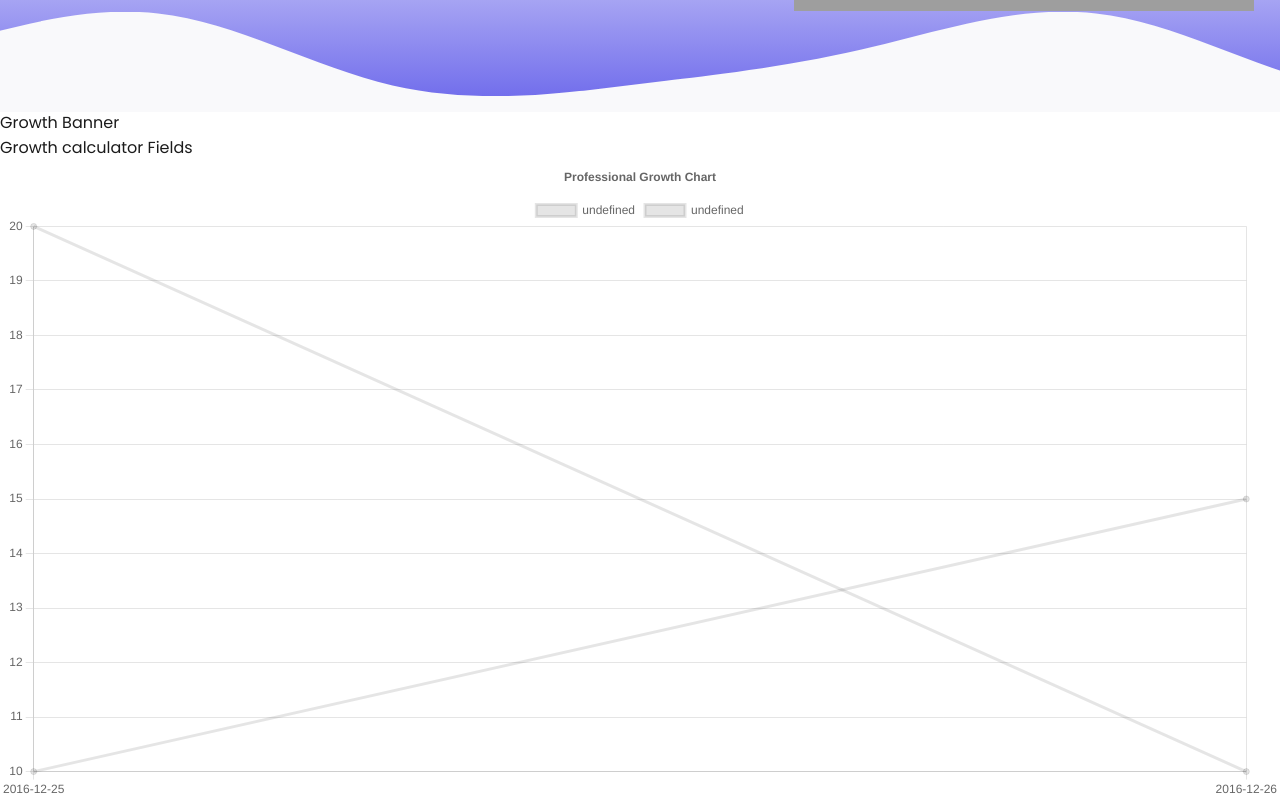
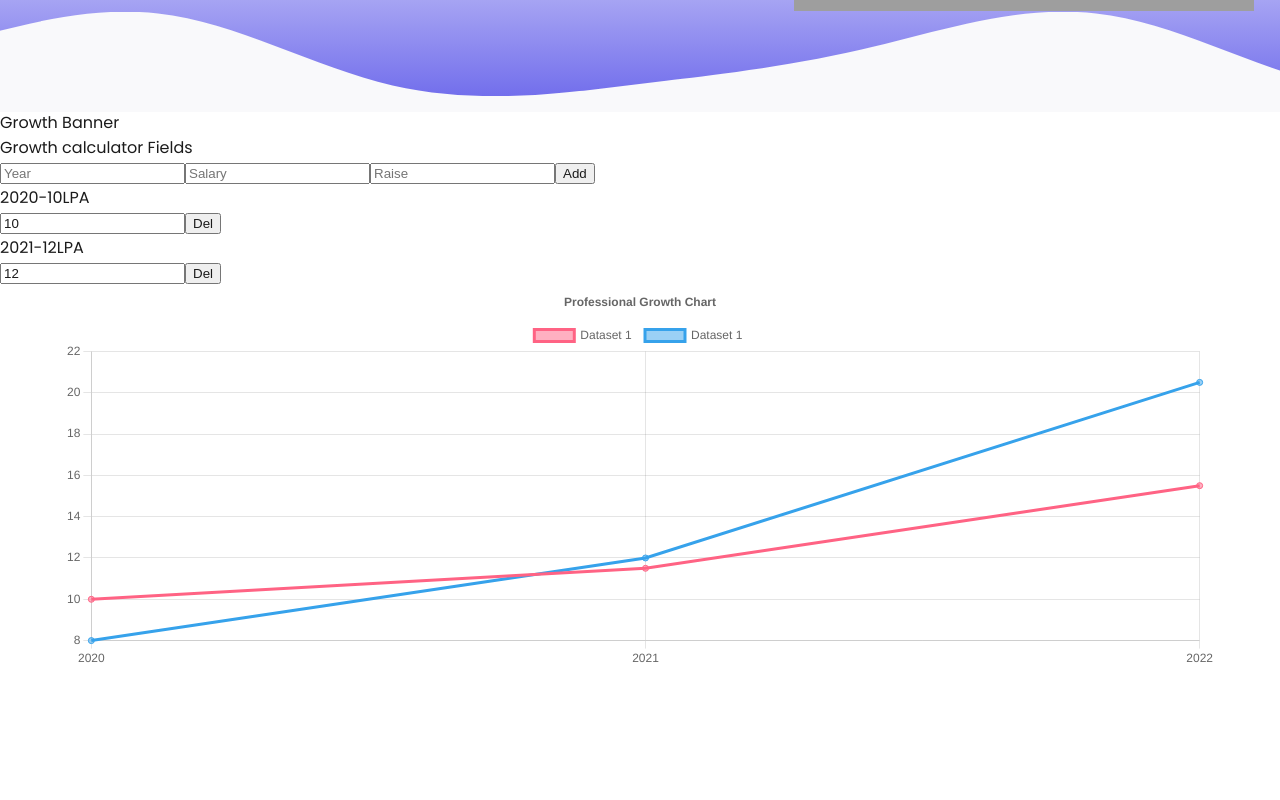
Before and after one commit to ritveak/Growth-chart, a React (Create React App) app in the folder growth-chart/: page /growthCalculator in a window 1280 px wide. Shown: the part 454-1254 px from the top of the page. After the commit the page ends 1123 px from the top, so only its background shows below. Built offline with nearby package versions, Linux system fonts and the light colour scheme; grey boxes are pictures that could not be loaded.

Commit message:
Added UseState to manage rows and updated chart params

```diff
--- a/growth-chart/src/myComponents/growthChartTool/ChartData.js
+++ b/growth-chart/src/myComponents/growthChartTool/ChartData.js
@@ -1,14 +1,23 @@
-const chartData= {datasets: [
+const chartData= {datasets:[
   {
+    label: "Dataset 1 ",
+    backgroundColor: "rgb(255, 99, 132,0.5)",
+    borderColor: "rgb(255, 99, 132)",
     data: [
-        { x: "2016-12-25", y: 20 },
-        { x: "2016-12-26", y: 10 }
+      { x: "2020", y: 10 },
+      { x: "2021", y: 11.5 },
+      { x: "2022", y: 15.5 }
     ]
   },
   {
+    label: "Dataset 1 ",
+    backgroundColor: "rgb(54, 162, 235,0.5)",
+    borderColor: "rgb(54, 162, 235)",
+
     data: [
-          { x: "2016-12-25", y: 10 },
-          { x: "2016-12-26", y: 15 }
+      { x: "2020", y: 8 },
+      { x: "2021", y: 12 },
+      { x: "2022", y: 20.5 }
     ]
   }
 ]};
--- /dev/null
+++ b/growth-chart/src/myComponents/growthChartTool/GrowthChart.css
@@ -0,0 +1,7 @@
+.chartContainer{
+    display:grid;
+    place-items: center;
+}
+.chart{
+    width: 90vw;
+}
--- a/growth-chart/src/myComponents/growthChartTool/GrowthChart.js
+++ b/growth-chart/src/myComponents/growthChartTool/GrowthChart.js
@@ -1,12 +1,15 @@
 
 import "chart.js/auto";
 import { Chart } from "react-chartjs-2";
+import "./GrowthChart.css";
 
 
 const GrowthChart = ({chartData}) => {
     return (
-        <div>
+        <div className="chartContainer">
+          <div className="chart">
               <Chart
+              height={100}
                 type="line"
                 data={chartData}
                 options= {{
@@ -23,6 +26,7 @@ const GrowthChart = ({chartData}) => {
                   }}
                 />
           </div>
+        </div>
     )
 }
 
--- a/growth-chart/src/myComponents/growthChartTool/GrowthChartToolPage.js
+++ b/growth-chart/src/myComponents/growthChartTool/GrowthChartToolPage.js
@@ -2,8 +2,11 @@ import React from 'react'
 import Banner from '../common/Banner';
 import GrowthChart from './GrowthChart';
 import chartData from './ChartData';
+import Rows from './Rows';
 
 // const [data,setMenu] = useState(chartData);
+
+const GrowthChartToolPage = () => {
 
 const bannerData =
     {
@@ -14,13 +17,14 @@ const bannerData =
       btnSideText:"",
     };
 
-const GrowthChartToolPage = () => {
     return (
         <div>
             <Banner data={bannerData} />
             <div>Growth Banner</div>
             <div>Growth calculator Fields</div>
-            <GrowthChart chartData={chartData} />
+            <Rows chartData={chartData} />
+            <GrowthChart chartData={chartData}  />
+
         </div>
     )
 }
--- /dev/null
+++ b/growth-chart/src/myComponents/growthChartTool/Row.js
@@ -0,0 +1,20 @@
+import React from 'react'
+
+    // const updateSalary=(event,index)=>{
+    //     let updatedRowsData = rowsData;
+    //     updatedRowsData.rowsData[index].sal= event.target.value;
+    //     console.log(updatedRowsData.rowsData)
+    //     setRowsData(updatedRowsData);
+    // }
+const Row = (props) => {
+    return (
+        <div>
+            <p>{props.year}-{props.sal}LPA</p>
+            <input value={props.sal} type='number' onChange={props.updateSalary}/>
+            <button onClick={props.deleteRow}>Del</button>
+            <p></p>
+        </div>
+    )
+}
+
+export default Row
--- /dev/null
+++ b/growth-chart/src/myComponents/growthChartTool/Rows.js
@@ -0,0 +1,65 @@
+import React,{useState} from 'react'
+import Row from './Row';
+
+const Rows = (chartData) => {
+    const rdata = [{year:2020,sal:10, raise:20},{year:2021,sal:12,raise:10}];
+    const [rowsData,setRowsData] = useState(rdata);
+    const [lastChanged,setLastChanged] = useState('');
+    const [year,setYear] = useState();
+    const [sal,setSal] = useState();
+    const [raise,setRaise] = useState();
+
+    const updateSalary=(event,index)=>{
+        var updatedRowsData = new Object();
+        updatedRowsData =  rowsData;
+        updatedRowsData[index].sal= parseInt(event.target.value);
+        setRowsData(updatedRowsData);
+        setLastChanged(event.target.value)
+        console.log(new Date()+"Updated row - "+rowsData)
+        console.log(lastChanged)
+
+    }
+
+    const deleteRow=(index)=>{
+        let updatedRowsData = rowsData;
+        updatedRowsData.splice(index,1);
+        setRowsData(updatedRowsData);
+        setLastChanged(new Date()+"Deleted row.")
+        console.log(rowsData)
+    }
+
+    const addRow=()=>{
+        let updatedRowsData = rowsData;
+        var newRow = {};
+        newRow.year = year;
+        newRow.sal = sal;
+        newRow.raise = raise;
+        updatedRowsData.push(newRow)
+        setRowsData(updatedRowsData);
+        setLastChanged(new Date()+"Added new row.")
+        console.log(rowsData)
+    }
+
+    return (
+        <div>
+
+            <input type='number' value={year} onChange={(event)=>setYear(parseInt(event.target.value))} placeholder='Year'/>
+            <input type='number' value={sal} onChange={(event)=>setSal(parseInt(event.target.value))} placeholder='Salary'/>
+            <input type='number' value={raise} onChange={(event)=>setRaise(parseInt(event.target.value))} placeholder='Raise'/>
+            <button onClick={addRow}>Add</button>
+
+            {rowsData.map( (currElement,index)=>{
+                return <Row key={index}
+                year={currElement.year}
+                sal ={currElement.sal}
+                deleteRow ={()=>{deleteRow(index)}}
+                updateSalary = {(event)=>{updateSalary(event,index)}}
+                />
+            } )}
+
+
+        </div>
+    )
+}
+
+export default Rows
```
Lines whose indentation alone changed are shown as unchanged.
